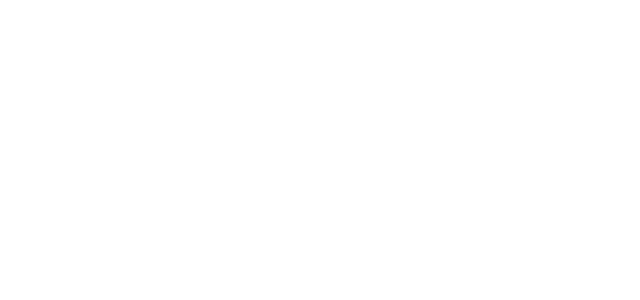
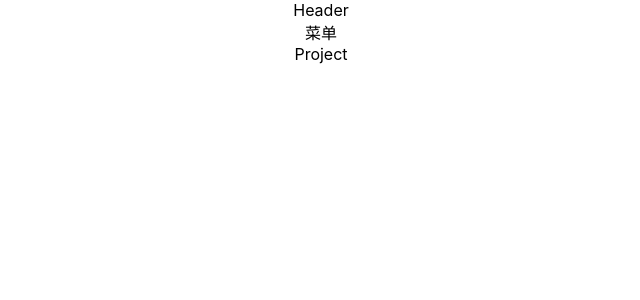
Before and after one commit to Junlingon/scrum, a React (Create React App) app: page /project in a window 1280 px wide. Before the commit this address had no page. Shown: the top 300 px of the page, without its empty margins (319-959 px from the left). Built offline with nearby package versions, Linux system fonts and the light colour scheme.

Commit message:
feat: layout组件初步搭建

```diff
--- a/src/App.js
+++ b/src/App.js
@@ -2,6 +2,8 @@
 import './App.css';
 import Login from './pages/login';
 import Register from './pages/register';
+import Layout from './pages/components/layout';
+import Project from './pages/project';
 
 function App() {
   return (
@@ -9,6 +11,9 @@
       <Routes>
         <Route path='/login' element={<Login></Login>}></Route>
         <Route path='/register' element={<Register></Register>}></Route>
+        <Route element={<Layout></Layout>}>
+          <Route path='/project' element={<Project></Project>}></Route>
+        </Route>
       </Routes>
     </div>
   );
--- /dev/null
+++ b/src/pages/components/header/index.js
@@ -0,0 +1,5 @@
+function Header() {
+    return <div>Header</div>
+}
+
+export default Header
--- /dev/null
+++ b/src/pages/components/layout.js
@@ -0,0 +1,24 @@
+import { Outlet } from "react-router-dom"
+import Header from "./header"
+import LeftMenu from "./left_menu"
+
+function Layout() {
+    return (
+        //类BM命名
+        <div className="layout_wrap">
+            <div className="header_wrap">
+                <Header></Header>
+            </div>
+            <div className="layout_wrap_project">
+                <div className="project_side_menu_wrap">
+                    <LeftMenu></LeftMenu>
+                </div>
+                <div className="project_wrap">
+                    <Outlet></Outlet>
+                </div>
+            </div>
+        </div>
+    )
+}
+
+export default Layout
--- /dev/null
+++ b/src/pages/components/left_menu.js
@@ -0,0 +1,5 @@
+function LeftMenu() {
+    return <div>菜单</div>
+}
+
+export default LeftMenu
--- /dev/null
+++ b/src/pages/project.js
@@ -0,0 +1,6 @@
+function Project() {
+    return (
+        <div>Project</div>
+    )
+}
+export default Project
```
